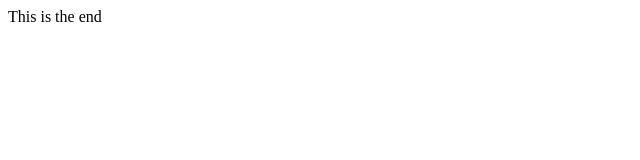
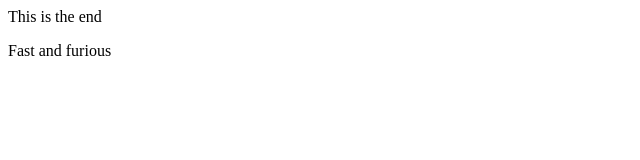
Before and after one commit to manjunathashetty548/localrepo, a plain HTML site: page index.html in a window 1280 px wide. Shown: the full height of the page, 0-640 px from the left. Drawn offline with Linux system fonts and the light colour scheme.

Commit message:
paragraph added

```diff
--- a/index.html
+++ b/index.html
@@ -1 +1,2 @@
 <p>This is the end</p>
+<p>Fast and furious</p>
```
